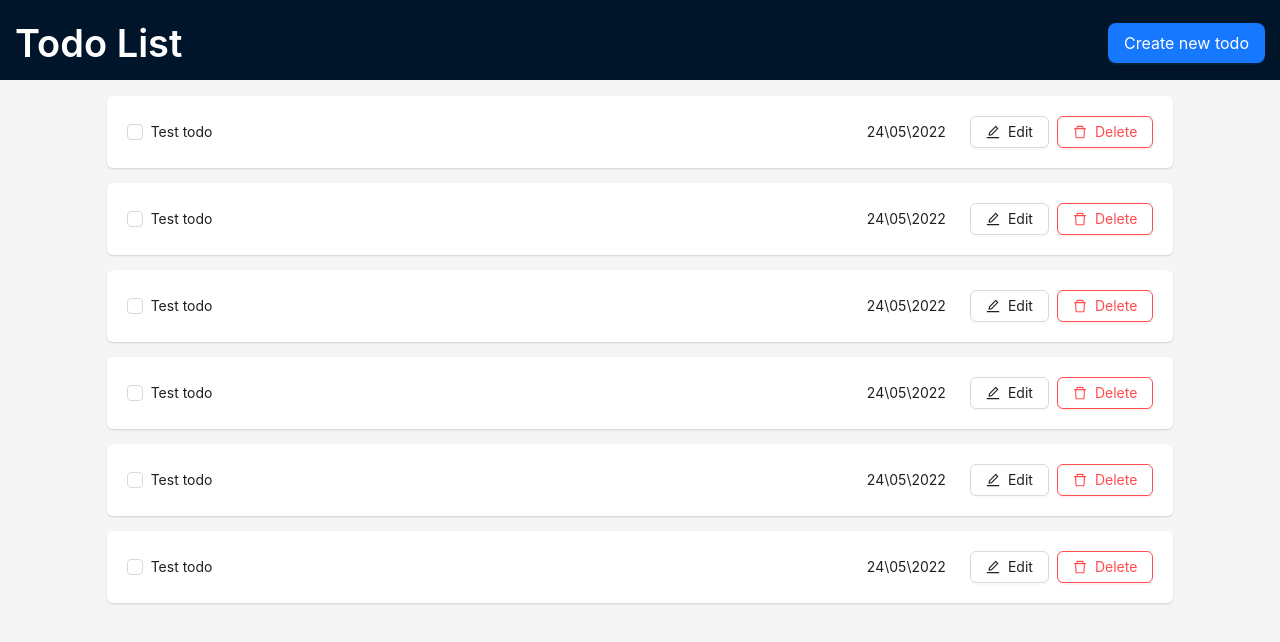
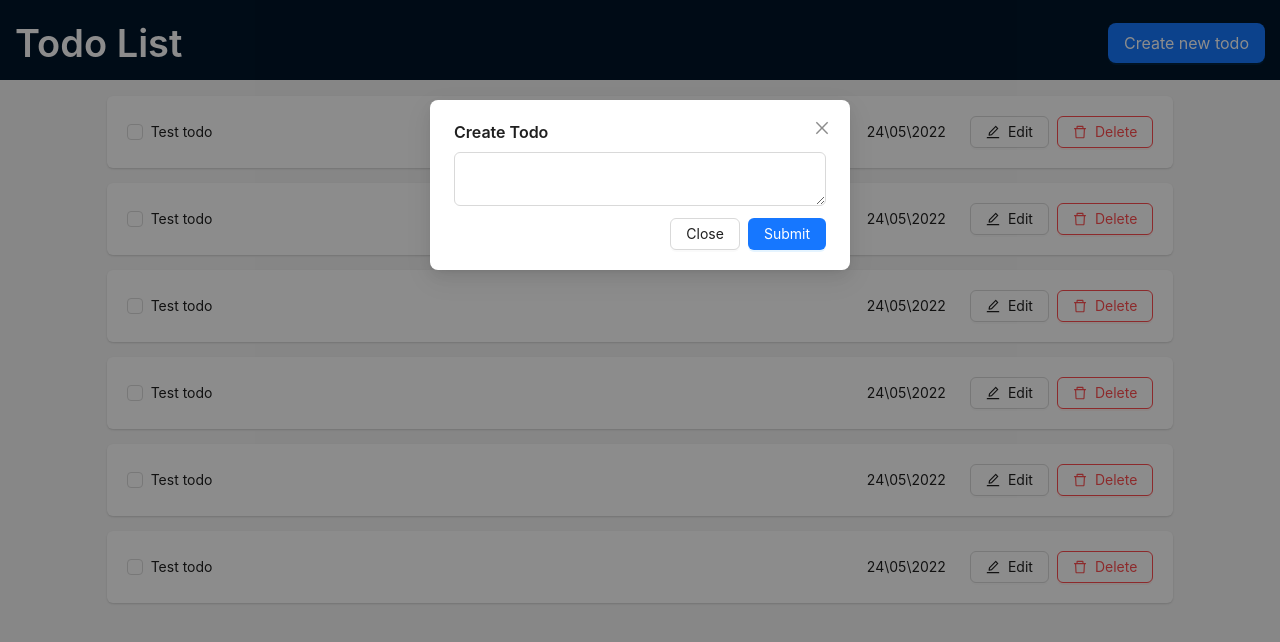
Before and after one commit to Chapalah/todo-list, a React (Create React App) app: page / in a window 1280 px wide. Both pictures are taken after a click on the button "Create new todo". Shown: the top 642 px of the page. Built offline with nearby package versions, Linux system fonts and the light colour scheme.

Commit message:
add  open\close modal logic

```diff
--- a/package.json
+++ b/package.json
@@ -17,6 +17,7 @@
     "npm": "^9.6.2",
     "react": "^18.2.0",
     "react-dom": "^18.2.0",
+    "react-redux": "^8.0.5",
     "react-scripts": "5.0.1",
     "typescript": "^4.9.5",
     "web-vitals": "^2.1.4"
--- a/src/components/PageHeader.tsx
+++ b/src/components/PageHeader.tsx
@@ -1,5 +1,7 @@
 import { memo } from "react";
 import { Button, Layout, Row, Typography } from "antd";
+import { useAppDispatch } from "../hooks";
+import { openModal } from "../store/modalSlice";
 
 const { Title } = Typography;
 const { Header } = Layout;
@@ -17,7 +19,12 @@ const titleStyle: React.CSSProperties = {
 };
 
 const PageHeader = () => {
-  const handleClick = () => {};
+  const dispatch = useAppDispatch();
+
+  const handleClick = () => {
+    dispatch(openModal("create"));
+  };
+
   return (
     <Header style={headerStyle}>
       <Row align={"middle"} justify={"space-between"}>
--- a/src/components/TodoModal.tsx
+++ b/src/components/TodoModal.tsx
@@ -1,19 +1,39 @@
 import { memo } from "react";
 import { Modal, Button } from "antd";
 import TextArea from "antd/es/input/TextArea";
+import { useAppDispatch, useAppSelector } from "../hooks";
+import { closeModal } from "../store/modalSlice";
 
 const TodoModal = () => {
-  const handleCancel = () => {};
+  const { isVisible, action } = useAppSelector((state) => state.modal);
+  const dispatch = useAppDispatch();
+
+  const handleCancel = () => {
+    dispatch(closeModal());
+  };
+
   const handleSave = () => {};
+
+  const renderTitle = (action: string) => {
+    switch (action) {
+      case "create":
+        return "Create Todo";
+      case "edit":
+        return "Edit Todo";
+      default:
+        return "";
+    }
+  };
 
   return (
     <Modal
-      open={false}
+      open={isVisible}
       width={420}
-      title="Todo Modal"
+      title={renderTitle(action)}
+      onCancel={handleCancel}
       footer={[
         <Button key="back" onClick={handleCancel}>
-          Return
+          Close
         </Button>,
         <Button key="submit" type="primary" onClick={handleSave}>
           Submit
--- a/src/components/TodosList.tsx
+++ b/src/components/TodosList.tsx
@@ -1,29 +1,40 @@
 import { memo } from "react";
 import { Empty, Button, Spin } from "antd";
-import TodoItem from "./TodoItem";
+import { TodoItem } from "../components";
+import { useAppDispatch } from "../hooks";
+import { openModal } from "../store/modalSlice";
 
 import { LoadingOutlined } from "@ant-design/icons";
 
 const spinStyle: React.CSSProperties = {
-  position: 'absolute',
-  top: '40vh',
-  left: '50%',
-}
+  position: "absolute",
+  top: "40vh",
+  left: "50%",
+};
 
 const TodosList = () => {
-  const handleClick = () => {};
+  const dispatch = useAppDispatch();
+
+  const handleClick = () => {
+    dispatch(openModal("create"));
+  };
 
   if (false) {
     return (
       <Empty description={"There are no todos"}>
-        <Button type="primary" onClick={handleClick}>Create now</Button>
+        <Button type="primary" onClick={handleClick}>
+          Create now
+        </Button>
       </Empty>
     );
   }
 
   if (false) {
     return (
-      <Spin style={spinStyle} indicator={<LoadingOutlined style={{ fontSize: "3rem" }} />} />
+      <Spin
+        style={spinStyle}
+        indicator={<LoadingOutlined style={{ fontSize: "3rem" }} />}
+      />
     );
   }
 
--- a/src/components/index.ts
+++ b/src/components/index.ts
@@ -1,4 +1,4 @@
 export { default as PageHeader } from "./PageHeader";
 export { default as TodosTable } from "./TodosList";
-export { default as TodoItems } from "./TodoItem";
+export { default as TodoItem } from "./TodoItem";
 export { default as TodoModal } from "./TodoModal";
--- /dev/null
+++ b/src/hooks.ts
@@ -0,0 +1,5 @@
+import {useDispatch, useSelector, TypedUseSelectorHook} from 'react-redux';
+import type {RootState, AppDispatch} from './store';
+
+export const useAppDispatch = () => useDispatch<AppDispatch>();
+export const useAppSelector: TypedUseSelectorHook<RootState> = useSelector;
--- /dev/null
+++ b/src/store/index.ts
@@ -0,0 +1,15 @@
+import { configureStore } from '@reduxjs/toolkit';
+import todoReducer from './todoSlice';
+import modalReducer from './modalSlice';
+
+const store = configureStore({
+  reducer: {
+    todos: todoReducer,
+    modal: modalReducer
+  },
+});
+
+export default store;
+
+export type RootState = ReturnType<typeof store.getState>;
+export type AppDispatch = typeof store.dispatch;
--- /dev/null
+++ b/src/store/modalSlice.ts
@@ -0,0 +1,25 @@
+import { createSlice, PayloadAction } from "@reduxjs/toolkit";
+import { ModalType, ModalActionType } from "../types/modal";
+
+const initialState: ModalType = {
+  isVisible: false,
+  action: "",
+};
+const modalSlice = createSlice({
+  name: "modal",
+  initialState,
+  reducers: {
+    openModal(state, action: PayloadAction<ModalActionType>) {
+      state.isVisible = true;
+      state.action = action.payload;
+    },
+    closeModal(state) {
+      state.isVisible = false;
+      state.action = "";
+    },
+  },
+});
+
+export const { openModal, closeModal } = modalSlice.actions;
+
+export default modalSlice.reducer;
--- /dev/null
+++ b/src/store/todoSlice.ts
@@ -0,0 +1,30 @@
+import { createSlice, PayloadAction, createAsyncThunk, AnyAction } from '@reduxjs/toolkit';
+
+type Todo = {
+  userId: number,
+  id: number;
+  title: string;
+  completed: boolean;
+}
+
+type TodosState = {
+  list: Todo[];
+  loading: boolean;
+}
+
+const initialState: TodosState = {
+  list: [],
+  loading: false,
+}
+
+const todoSlice = createSlice({
+  name: 'todos',
+  initialState,
+  reducers: {},
+  extraReducers: (builder) => {
+
+  }
+
+})
+
+export default todoSlice.reducer;
--- /dev/null
+++ b/src/types/modal.ts
@@ -0,0 +1,6 @@
+export type ModalType = {
+  isVisible: boolean;
+  action: ModalActionType;
+};
+
+export type ModalActionType = 'create' | 'edit' | '';
```
Also changed, not shown: src/index.tsx (+5 -2 lines), 1 other file (tests, documents, lock files or other folders).
